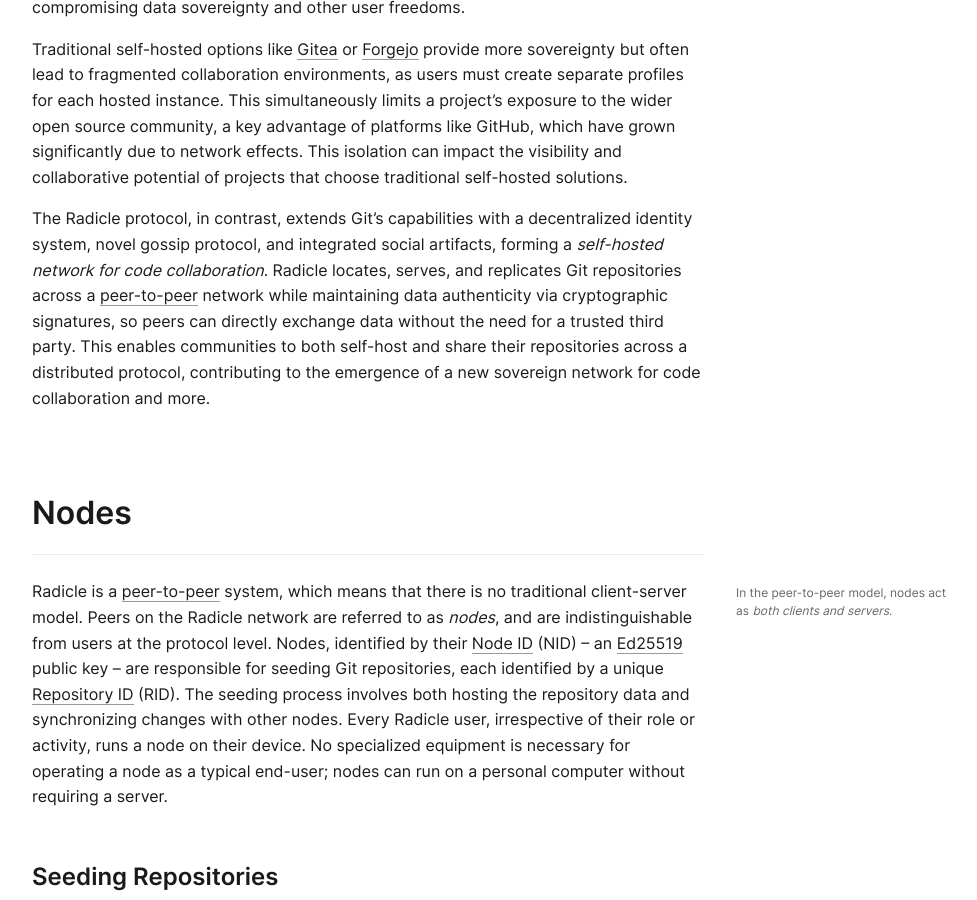
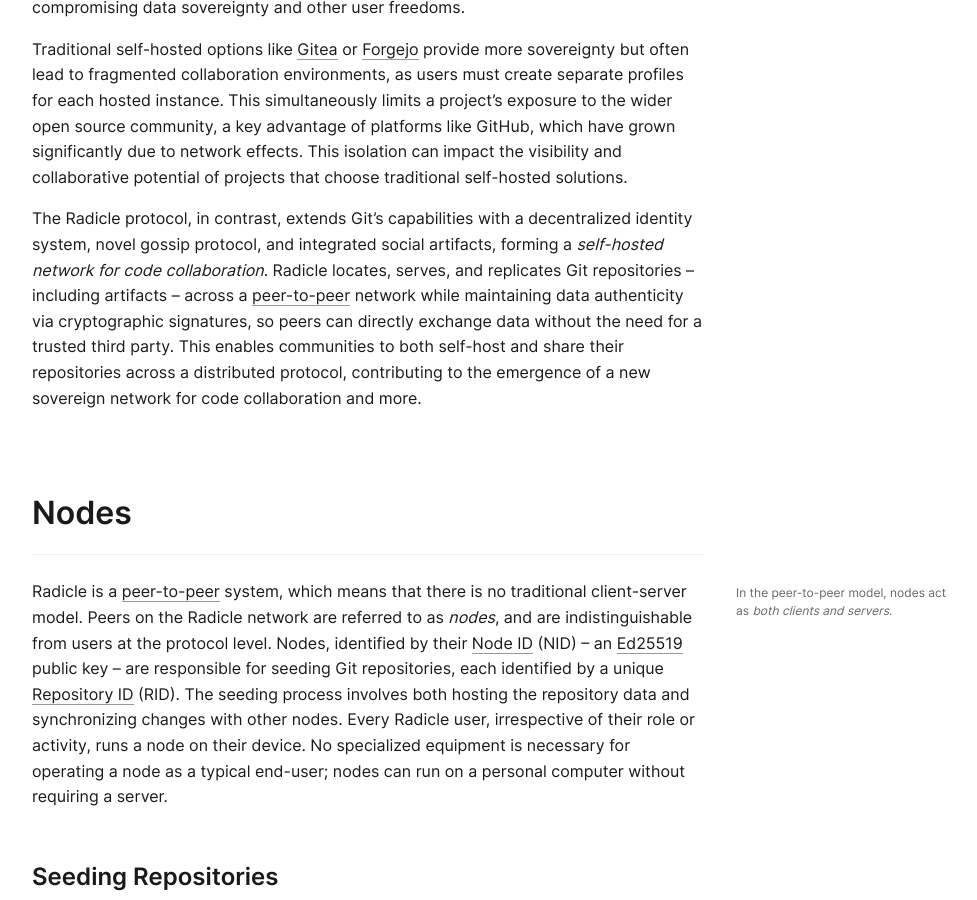
Before and after one commit to radicle-dev/radicle.xyz, a Jekyll site: the page built from _guides/protocol.md, in a window 1280 px wide and 900 px high, scrolled down 1669 px. Shown: the whole window, without its empty margins (272-1249 px from the left). Built offline with Jekyll 4.4.1, drawn with Linux system fonts in a browser that asks for light colours.

Commit message:
Small corrections to guides

```diff
--- a/_guides/protocol.md
+++ b/_guides/protocol.md
@@ -59,12 +59,12 @@
 The Radicle protocol, in contrast, extends Git's capabilities with a
 decentralized identity system, novel gossip protocol, and integrated social
 artifacts, forming a *self-hosted network for code collaboration*. Radicle
-locates, serves, and replicates Git repositories across a [peer-to-peer][]
-network while maintaining data authenticity via cryptographic signatures, so
-peers can directly exchange data without the need for a trusted third party.
-This enables communities to both self-host and share their repositories across
-a distributed protocol, contributing to the emergence of a new sovereign
-network for code collaboration and more.
+locates, serves, and replicates Git repositories -- including artifacts --
+across a [peer-to-peer][] network while maintaining data authenticity via
+cryptographic signatures, so peers can directly exchange data without the need
+for a trusted third party. This enables communities to both self-host and share
+their repositories across a distributed protocol, contributing to the emergence
+of a new sovereign network for code collaboration and more.
 
 ## Nodes
 
```
Also changed, not shown: _guides/seeder.md (+2 -2 lines).
